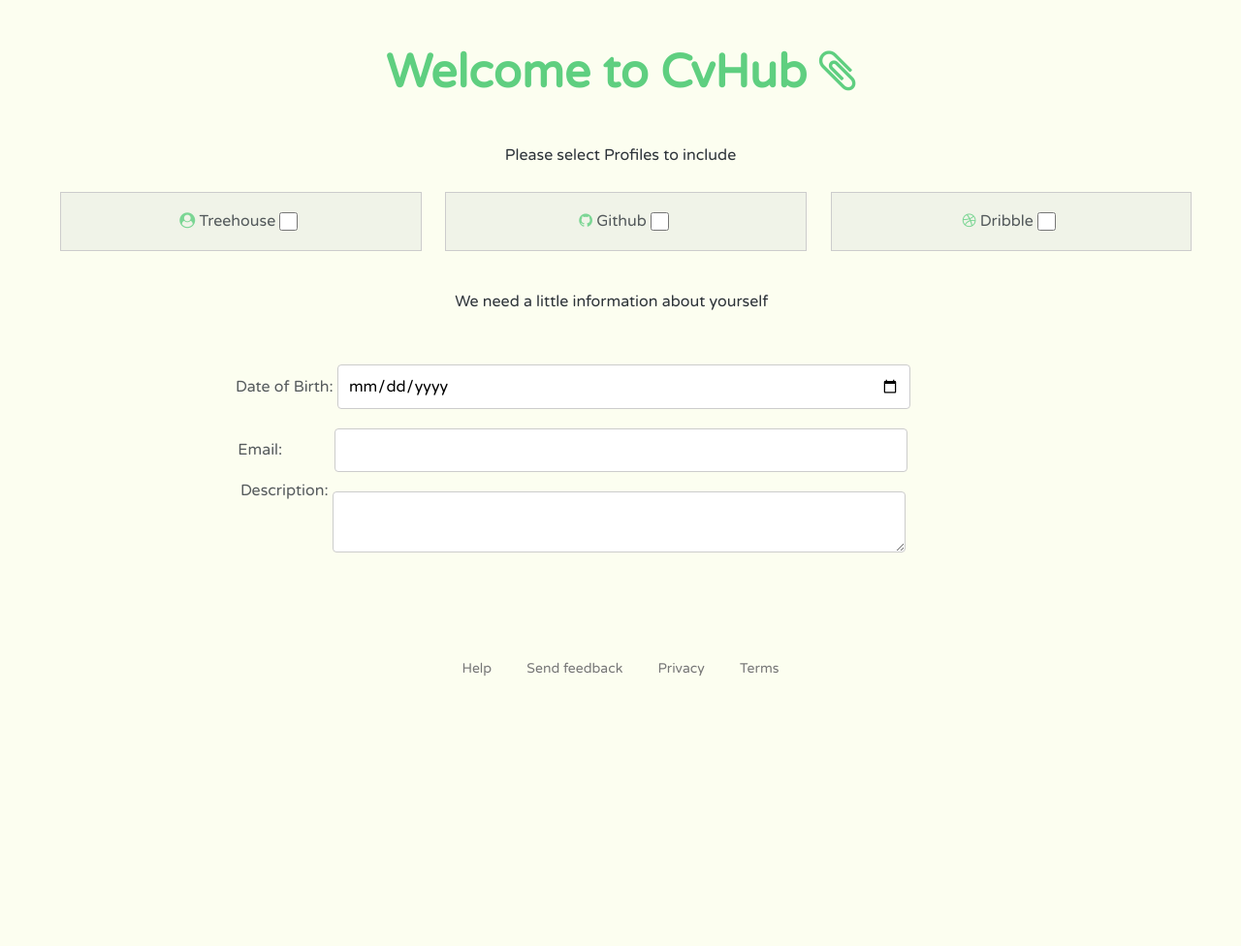
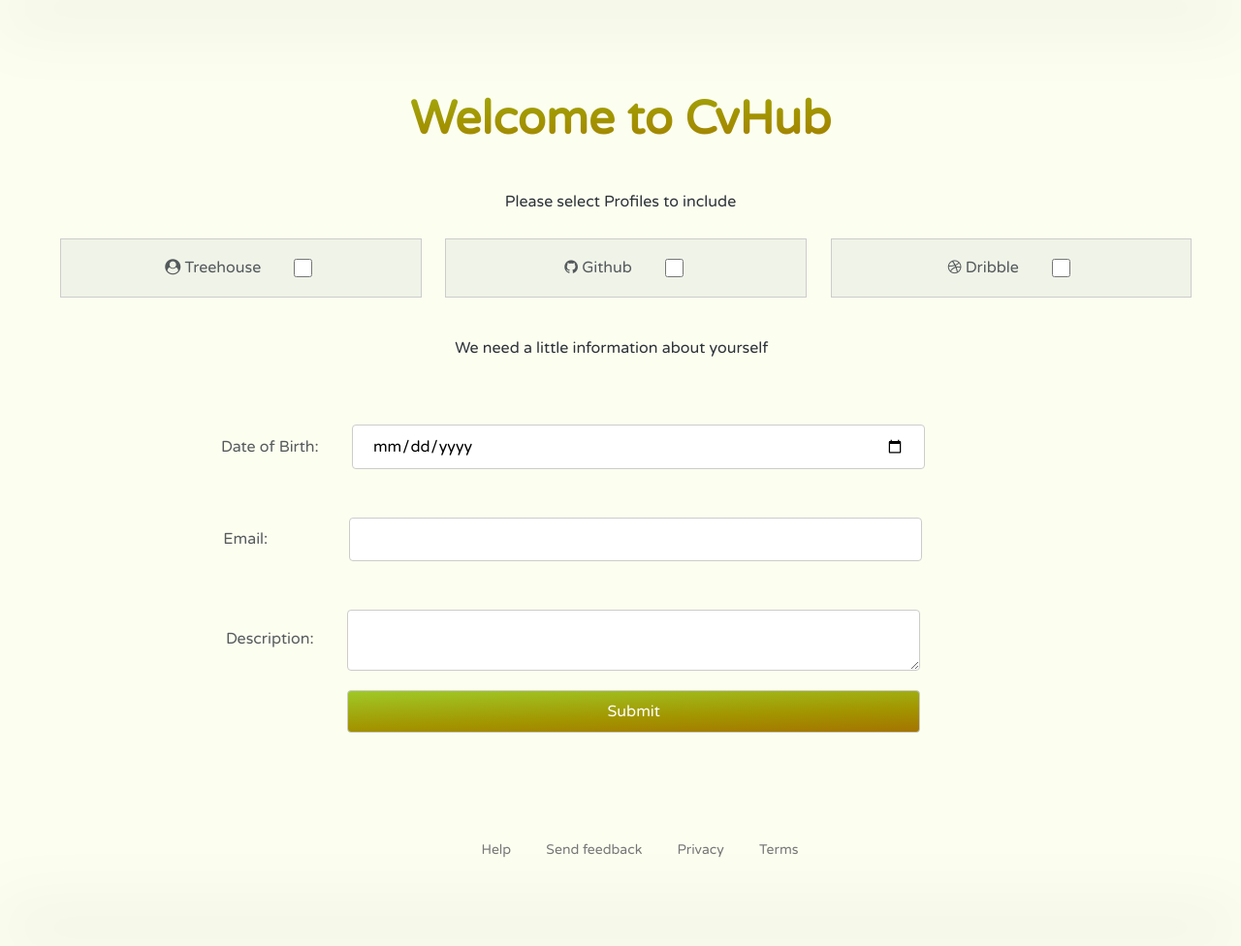
Before and after one commit to waffle-iron/treehouseProfiler, a Flask app: page / in a window 1280 px wide. Shown: the whole page at 97% size. Before the commit the page ends 698 px from the top, so only its background shows below. Run offline with Flask 2, Linux system fonts and the light colour scheme; some libraries are stand-ins or nearby versions.

Commit message:
Add styling and analytics

```diff
--- a/app/static/css/styles.css
+++ b/app/static/css/styles.css
@@ -9,42 +9,51 @@ body {
 
 /* line 11, ../sass/styles.scss */
 .intro {
+  padding-top: 40px;
   color: #5fcf80;
   font-size: 3em;
+  background-image: -webkit-linear-gradient(92deg, #f35626, #feab3a);
+  -webkit-background-clip: text;
+  -webkit-text-fill-color: transparent;
+  -webkit-animation: hue 60s infinite linear;
 }
 
-/* line 16, ../sass/styles.scss */
+@-webkit-keyframes hue {
+  from {
+    -webkit-filter: hue-rotate(0deg);
+  }
+  to {
+    -webkit-filter: hue-rotate(360deg);
+  }
+}
+/* line 31, ../sass/styles.scss */
 a {
   color: #3f8abf;
   text-decoration: none;
 }
 
-/* line 19, ../sass/styles.scss */
+/* line 34, ../sass/styles.scss */
 a:hover {
   color: #65a1cc;
 }
 
-/* line 22, ../sass/styles.scss */
+/* line 37, ../sass/styles.scss */
 form {
   max-width: 97%;
   display: block;
   border-radius: 5px;
 }
-/* line 27, ../sass/styles.scss */
-form .fa {
-  color: #5fcf80;
-}
-/* line 31, ../sass/styles.scss */
+/* line 42, ../sass/styles.scss */
 form .text {
   padding-bottom: 30px;
   padding-top: 20px;
   padding-left: 20px;
 }
-/* line 37, ../sass/styles.scss */
+/* line 48, ../sass/styles.scss */
 form label {
   opacity: 0.80;
 }
-/* line 41, ../sass/styles.scss */
+/* line 53, ../sass/styles.scss */
 form .link {
   padding: 20px;
   float: right;
@@ -53,45 +62,74 @@ form .link {
   margin: 1%;
   width: 30%;
 }
-/* line 49, ../sass/styles.scss */
+/* line 61, ../sass/styles.scss */
 form .link:last-of-type {
   margin-right: 60px;
 }
-/* line 55, ../sass/styles.scss */
+/* line 66, ../sass/styles.scss */
+form .fields div {
+  margin-top: 30px;
+}
+/* line 70, ../sass/styles.scss */
 form .group {
   padding-top: 80px;
   margin-left: 20px;
   width: 100%;
 }
-/* line 59, ../sass/styles.scss */
+/* line 74, ../sass/styles.scss */
 form .group .form-item {
   padding-top: 30px;
 }
-/* line 64, ../sass/styles.scss */
+/* line 79, ../sass/styles.scss */
 form .fields {
   margin-right: 60px;
 }
-/* line 68, ../sass/styles.scss */
+/* line 83, ../sass/styles.scss */
+form label {
+  margin-right: 30px;
+}
+/* line 87, ../sass/styles.scss */
+form textarea {
+  vertical-align: middle;
+  padding-left: 30px;
+}
+/* line 92, ../sass/styles.scss */
 form input, form textarea {
   width: 50%;
-  padding: 12px 10px;
+  padding: 12px 20px;
   margin: 10px 0;
   display: inline-block;
   border: 1px solid #ccc;
   border-radius: 4px;
   box-sizing: border-box;
 }
-/* line 78, ../sass/styles.scss */
+/* line 102, ../sass/styles.scss */
 form input[type="email"] {
   margin-left: 50px;
 }
+/* line 106, ../sass/styles.scss */
+form input[type="submit"] {
+  background: #5fcf80;
+  background-image: -webkit-linear-gradient(92deg, #f35626, #feab3a);
+  -webkit-animation: hue 60s infinite linear;
+  color: white;
+  margin-left: 126px;
+  -moz-transition: opacity 400ms ease-in-out;
+  -o-transition: opacity 400ms ease-in-out;
+  -webkit-transition: opacity 400ms ease-in-out;
+  transition-delay: 200ms;
+}
+/* line 118, ../sass/styles.scss */
+form input[type="submit"]:hover {
+  opacity: 0.7;
+}
 
-/* line 84, ../sass/styles.scss */
+/* line 125, ../sass/styles.scss */
 input[type="checkbox"] {
   display: none;
 }
 
-/* line 88, ../sass/styles.scss */
+/* line 129, ../sass/styles.scss */
 input[type="checkbox"] {
   display: inline-block;
   width: 19px;
@@ -102,31 +140,78 @@ input[type="checkbox"] {
   cursor: pointer;
 }
 
-/* line 98, ../sass/styles.scss */
+/* line 139, ../sass/styles.scss */
 input[type="checkbox"]:checked {
   background: url(../img/checked.svg) left top no-repeat;
 }
 
-@media screen and (max-width: 570px) {
-  /* line 103, ../sass/styles.scss */
+@media screen and (max-width: 701px) {
+  /* line 144, ../sass/styles.scss */
   div.link {
-    width: 97%;
+    width: 95%;
     float: none;
+    margin-left: 3%;
+  }
+
+  /* line 150, ../sass/styles.scss */
+  .group {
+    margin-top: -30px;
+  }
+
+  /* line 154, ../sass/styles.scss */
+  .form-item {
+    margin-bottom: 20px;
+  }
+
+  /* line 158, ../sass/styles.scss */
+  .text {
+    margin-top: -40px;
+  }
+
+  /* line 161, ../sass/styles.scss */
+  input {
+    width: 95%;
+    float: none;
+    white-space: nowrap;
   }
 }
-/* line 109, ../sass/styles.scss */
-fieldset {
-  border: none;
+@media screen and (max-width: 342px) {
+  /* line 169, ../sass/styles.scss */
+  form {
+    margin: 0;
+  }
+  /* line 172, ../sass/styles.scss */
+  form .date {
+    margin-left: 20%;
+  }
+  /* line 176, ../sass/styles.scss */
+  form input {
+    width: 100%;
+  }
+}
+/* line 182, ../sass/styles.scss */
+footer {
+  margin-left: 40px;
 }
 
-/* line 113, ../sass/styles.scss */
-textarea {
-  vertical-align: top;
-  margin-left: 80px;
-}
-
-/* line 118, ../sass/styles.scss */
+/* line 187, ../sass/styles.scss */
 #google_translate_element {
   margin-right: 30px;
   margin-bottom: 40px;
+  margin-left: 30px;
 }
+
+/* line 193, ../sass/styles.scss */
+hr.style-five {
+  border: 0;
+  height: 0;
+  /* Firefox... */
+  box-shadow: 0 0 70px 1px black;
+}
+
+/* line 198, ../sass/styles.scss */
+hr.style-five:after {
+  /* Not really supposed to work, but does */
+  content: "\00a0";
+  /* Prevent margin collapse */
+}
--- a/app/static/sass/styles.scss
+++ b/app/static/sass/styles.scss
@@ -9,8 +9,23 @@ body {
 }
 
 .intro {
+  padding-top: 40px;
   color: #5fcf80;
   font-size: 3em;
+  background-image: -webkit-linear-gradient(92deg, #f35626, #feab3a);
+  -webkit-background-clip: text;
+  -webkit-text-fill-color: transparent;
+  -webkit-animation: hue 60s infinite linear;
+}
+
+@-webkit-keyframes hue {
+    from {
+      -webkit-filter: hue-rotate(0deg);
+    }
+
+    to {
+      -webkit-filter: hue-rotate(360deg);
+    }
 }
 
 a {
@@ -24,10 +39,6 @@ form {
   display: block;
   border-radius: 5px;
 
-  .fa {
-    color: #5fcf80;
-  }
-
   .text {
     padding-bottom: 30px;
     padding-top: 20px;
@@ -36,6 +47,7 @@ form {
 
   label {
     opacity: 0.80;
+
   }
 
   .link{
@@ -51,6 +63,9 @@ form {
     }
   }
 
+  .fields div {
+    margin-top: 30px;
+  }
 
   .group {
     padding-top: 80px;
@@ -65,9 +80,18 @@ form {
     margin-right: 60px;
   }
 
+  label {
+    margin-right: 30px;
+  }
+
+  textarea {
+    vertical-align: middle;
+    padding-left: 30px;
+  }
+
   input, textarea{
     width: 50%;
-    padding: 12px 10px;
+    padding: 12px 20px;
     margin: 10px 0;
     display: inline-block;
     border: 1px solid #ccc;
@@ -77,6 +101,23 @@ form {
 
   input[type="email"] {
     margin-left: 50px;
+  }
+
+  input[type="submit"]{
+    background: #5fcf80;
+    background-image: -webkit-linear-gradient(92deg, #f35626, #feab3a);
+    -webkit-animation: hue 60s infinite linear;
+    color: white;
+    margin-left: 126px;
+
+    -moz-transition: opacity 400ms ease-in-out;
+    -o-transition: opacity 400ms ease-in-out;
+    -webkit-transition: opacity 400ms ease-in-out;
+    transition-delay: 200ms;
+
+    &:hover {
+      opacity: 0.7;
+    }
   }
 
 }
@@ -99,23 +140,61 @@ input[type="checkbox"]:checked{
     background:url(../img/checked.svg) left top no-repeat;
 }
 
-@media screen and (max-width: 570px) {
+@media screen and (max-width: 701px) {
     div.link {
-      width: 97%;
+      width: 95%;
       float: none;
+      margin-left: 3%;
+    }
+
+    .group {
+      margin-top: -30px;
+    }
+
+    .form-item {
+      margin-bottom: 20px;
+    }
+
+    .text {
+      margin-top: -40px;
+    }
+    input {
+      width: 95%;
+      float: none;
+       white-space: nowrap;
     }
 }
 
-fieldset {
- border: none;
+@media screen and (max-width: 342px) {
+  form {
+    margin: 0;
+
+    .date {
+      margin-left: 20%;
+    }
+
+    input {
+      width: 100%;
+    }
+  }
 }
 
-textarea {
-  vertical-align: top;
-  margin-left: 80px;
+footer {
+  margin-left: 40px;
 }
+
 
 #google_translate_element {
  margin-right: 30px;
   margin-bottom: 40px;
+  margin-left: 30px;
 }
+
+hr.style-five {
+    border: 0;
+    height: 0; /* Firefox... */
+    box-shadow: 0 0 70px 1px black;
+}
+hr.style-five:after {  /* Not really supposed to work, but does */
+    content: "\00a0";  /* Prevent margin collapse */
+}
--- a/app/templates/base.html
+++ b/app/templates/base.html
@@ -2,11 +2,12 @@
 <html lang="en" >
   <head>
     <title>{% block title %}{% endblock %}</title>
-{#    <meta name="viewport" content="width=device-width, initial-scale=1.0">#}
+    <meta name="viewport" content="width=device-width, initial-scale=1.0">
     <meta charset="UTF-8">
     <link rel="stylesheet" href="https://unpkg.com/tachyons@4.5.5/css/tachyons.min.css"/>
     <link rel="stylesheet" href="https://cdnjs.cloudflare.com/ajax/libs/font-awesome/4.7.0/css/font-awesome.min.css">
     <link href='https://fonts.googleapis.com/css?family=Varela+Round' rel='stylesheet' type='text/css'>
+    <link rel="stylesheet" href="https://cdnjs.cloudflare.com/ajax/libs/animate.css/3.5.2/animate.min.css">
     <link rel="stylesheet" href="../static/css/styles.css">
 
     <script src="https://ajax.googleapis.com/ajax/libs/angularjs/1.4.8/angular.min.js"></script>
@@ -28,6 +29,11 @@
 
   </head>
   <body ng-app = "myApp">
+      <hr class="style-five">
+      <!--[if lt IE 7]>
+            <p class="browsehappy">You are using an <strong>outdated</strong> browser. Please
+            <a href="http://browsehappy.com/">upgrade your browser</a> to improve your experience.</p>
+       <![endif]-->
       {% block body %}
           <!--code here in other files-->
       {% endblock %}
@@ -41,6 +47,7 @@
     }
     </script>
     <script type="text/javascript" src="//translate.google.com/translate_a/element.js?cb=googleTranslateElementInit"></script>
+    <hr class="style-five">
 
   </body>
 </html>
--- a/app/templates/index.html
+++ b/app/templates/index.html
@@ -1,15 +1,15 @@
 {% extends "base.html" %}
 {% block title %}Cvhub | Home{% endblock %}
 {% block body %}
-    <h3 class="intro">Welcome to CvHub <i class="fa fa-paperclip" aria-hidden="true"></i></h3>
+    <h3 class="intro animated fadeInLeft">Welcome to CvHub</h3>
     <p>Please select Profiles to include</p>
     <div class="main" ng-controller="mainCtrl">
         <form action="/data" autocomplete="on" name="infoForm" method="POST"  novalidate>
-    {#        <div class="form-group">#}
+
     {#            <label class="sr-only" for="search">Enter your Treehouse Username</label>#}
     {#            <input id="search"  class="form-control .col-md-4"  name="search" type="text" placeholder="Treehouse username">#}
     {#            <button type="submit" value="send" id="search_submit" class="btn btn-success">Submit</button>#}
-    {#        </div>#}
+
             <div class="link">
                 <label for="dribble"><i class="fa fa-dribbble" aria-hidden="true"></i> Dribble</label>
                 <input type="checkbox" name="dribble" id="dribble" ng-model="dribble"><br>
@@ -51,13 +51,15 @@
                     <input type="email" id="email" name="email" required placeholder=" " />
                 </div>
                 <div>
-                    <label for="description">Description: </label>
+                    <label for="description" id="description">Description: </label>
                     <textarea name="description" id="description"></textarea>
                 </div>
+                <input type="submit" value="Submit">
             </div>
     </form>
 
-    <br><br>
+    <br>
+    <br>
     <footer class="pv4 ph3 ph5-ns tc">
       <div class="mt4">
         <a href="#" class="f6 link dim gray dib mr3 mr4-ns">Help</a>
```
